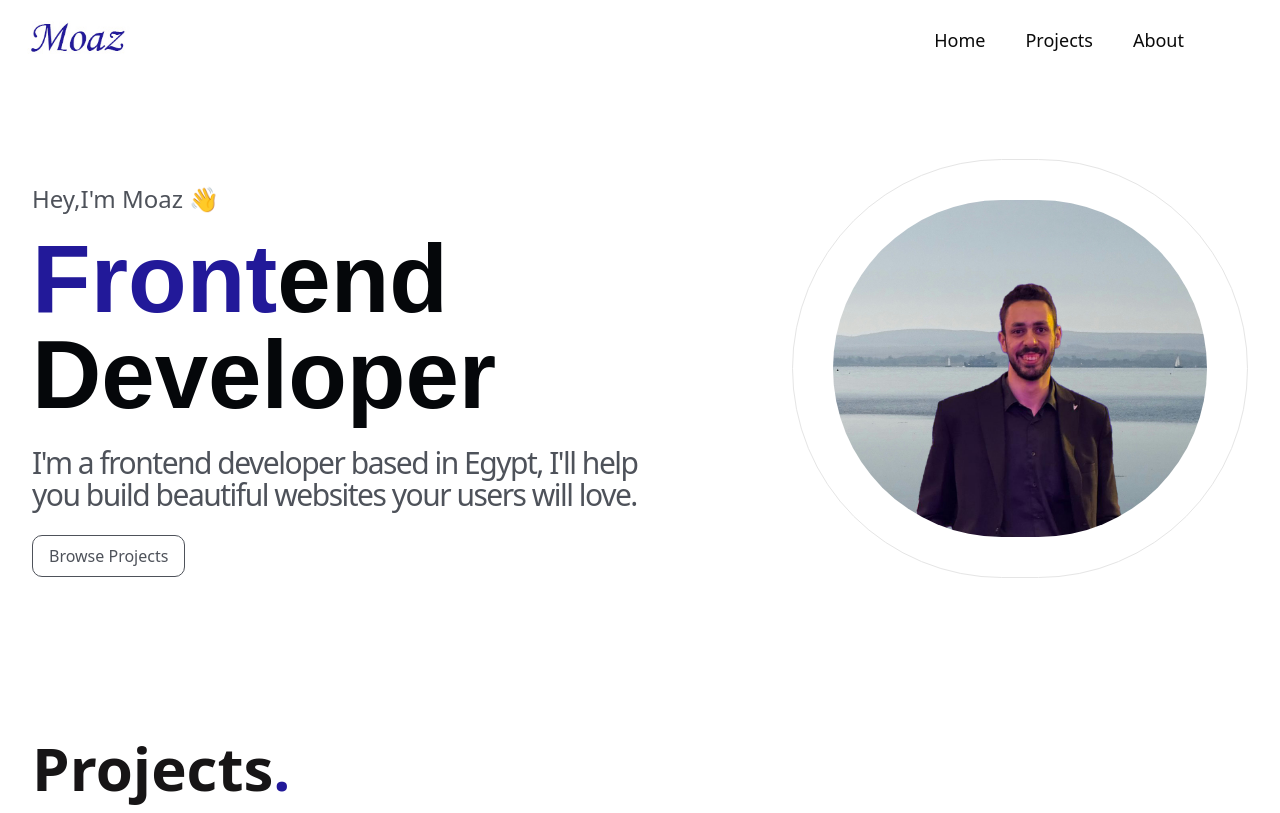
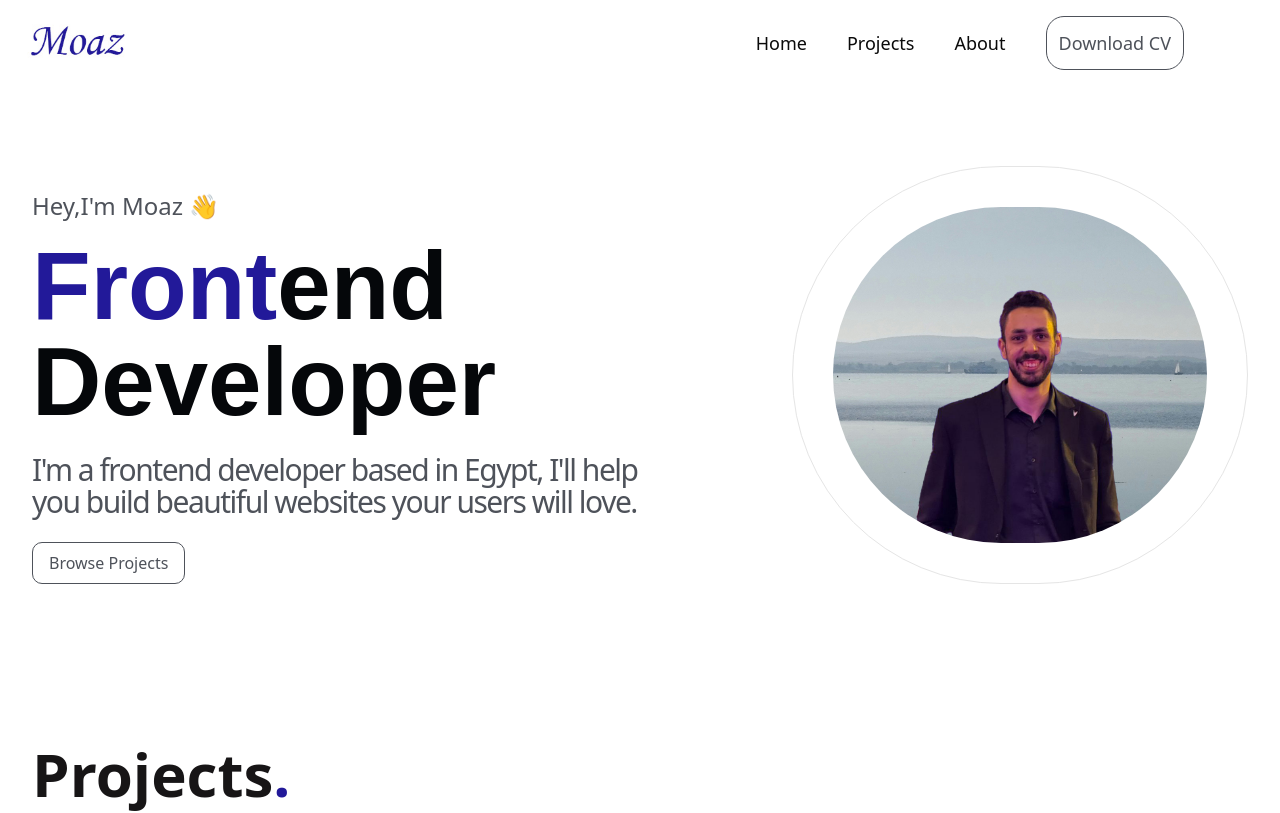
Before and after one commit to MoazElsayedMohamed/portfolio, a React (Vite) app: page / in a window 1280 px wide. Shown: the top 813 px of the page. Built offline with nearby package versions, Linux system fonts and the light colour scheme.

Commit message:
feat: :sparkles: add feature of downloading cv

```diff
--- a/src/App.tsx
+++ b/src/App.tsx
@@ -19,7 +19,7 @@ function App() {
         <div className="w-32">
           <img src="/logo.jpg" className="" alt="" />
         </div>
-        <div className="flex gap-10 font-medium text-lg pr-20">
+        <div className="flex gap-10 font-medium text-lg pr-20 items-center">
           <a href="#" className="hover:text-[#221999]">
             Home
           </a>
@@ -28,6 +28,13 @@ function App() {
           </a>
           <a href="#about" className="hover:text-[#221999]">
             About
+          </a>
+          <a
+            href="/public/Moaz-Elsayed-Resume.pdf"
+            download="Moaz-Elsayed-Resume.pdf"
+            className="rounded-2xl border p-3 hover:bg-[#4e525a] hover:text-white border-[#4e525a] text-[#4e525a]"
+          >
+            Download CV
           </a>
         </div>
       </section>
@@ -46,7 +53,10 @@ function App() {
             </p>
             <div className="flex gap-4">
               <a href="#projects">
-                <button className="py-2 px-4 hover:bg-[#4e525a] hover:text-white border-[#4e525a]  cursor-pointer rounded-lg text-base font-medium border">
+                <button
+                  className="py-2 px-4 hover:bg-[#4e525a] hover:text-white border-[#4e525a]
+                  cursor-pointer rounded-lg text-base font-medium border"
+                >
                   Browse Projects
                 </button>
               </a>
```
Also changed, not shown: 1 other file (tests, documents, lock files or other folders).
